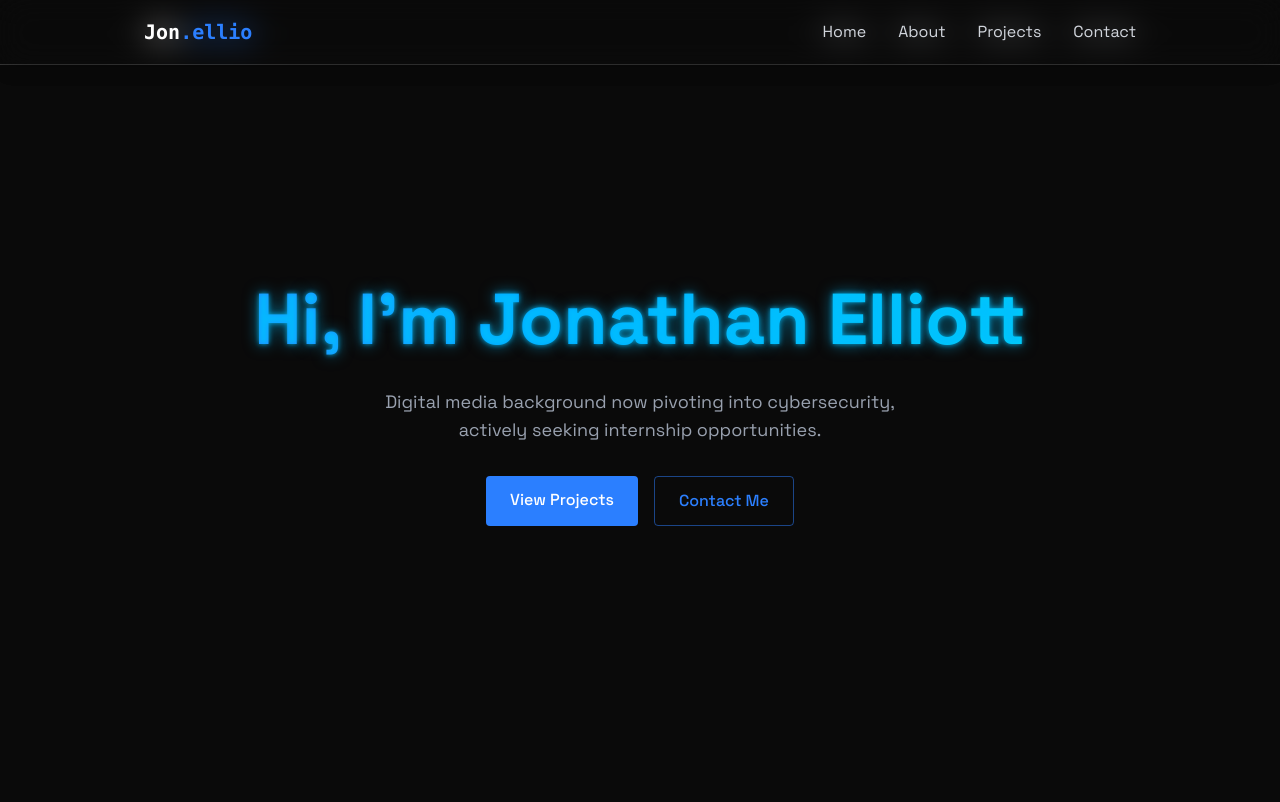
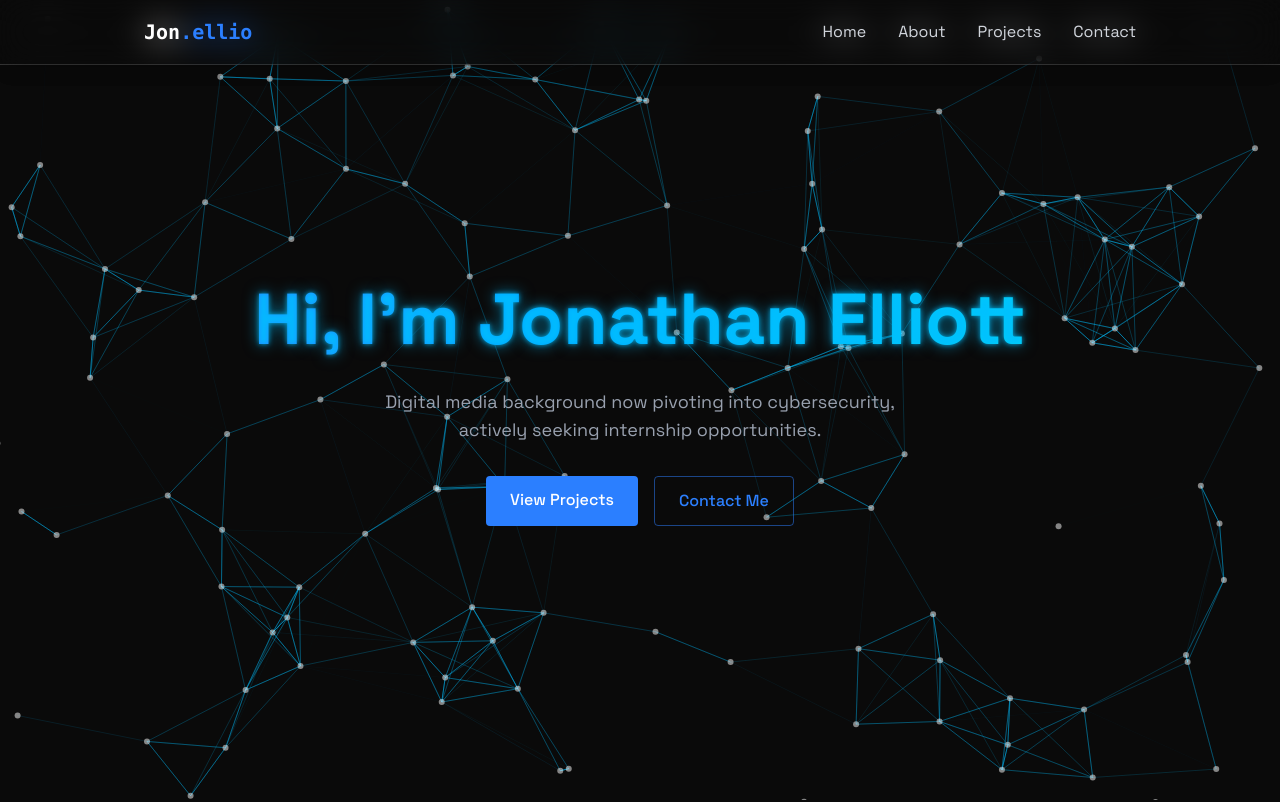
Before and after one commit to mindy1dog1/portfolio, a React (Vite) app: page /#/ in a window 1280 px wide. Shown: the top 802 px of the page. Built offline with nearby package versions, Linux system fonts and the light colour scheme.

Commit message:
mostly just a home page upd

```diff
--- a/src/commponets/sections/Home.jsx
+++ b/src/commponets/sections/Home.jsx
@@ -1,14 +1,72 @@
+import React, { useCallback } from "react";
 import { RevealOnScroll } from "../RevelOnScroll";
-import { Link } from "react-scroll"; // ✅ Import Link
+import { Link } from "react-scroll";
+import Particles from "react-tsparticles";
+import { loadFull } from "tsparticles"; // THIS is important
 
 export const Home = () => {
+  const particlesInit = useCallback(async (engine) => {
+    console.log(engine); // Now you should see something
+    await loadFull(engine); // THIS loads the particles engine fully
+  }, []);
+
   return (
-    <section id="home" className="min-h-screen flex items-center justify-center relative">
+    <section id="home" className="min-h-screen flex items-center justify-center relative overflow-hidden">
+      <Particles
+        id="tsparticles"
+        init={particlesInit}
+        options={{
+          fullScreen: { enable: false }, // VERY IMPORTANT so it doesn't break your layout
+          particles: {
+            number: {
+              value: 100,
+              density: {
+                enable: true,
+                area: 800,
+              },
+            },
+            shape: {
+              type: "circle",
+            },
+            opacity: {
+              value: 0.5,
+            },
+            size: {
+              value: 3,
+            },
+            move: {
+              enable: true,
+              speed: 1,
+              random: true,
+              out_mode: "out",
+            },
+            links: {
+              enable: true,
+              distance: 150,
+              color: "#00bfff",
+              opacity: 0.5,
+              width: 1,
+            },
+          },
+          interactivity: {
+            events: {
+              onhover: {
+                enable: true,
+                mode: "repulse",
+              },
+              onclick: {
+                enable: true,
+                mode: "push",
+              },
+            },
+          },
+        }}
+        className="absolute inset-0 w-full h-full"
+      />
+
       <RevealOnScroll>
-        <div>
         <div className="text-center z-10 px-4">
-            <h1 className="text-5xl md:text-7xl font-bold mb-6 bg-gradient-to-r from-blue-500 to-cyan-400 bg-clip-text text-transparent leading-tight
-                text-shadow-md">
+          <h1 className="text-5xl md:text-7xl font-bold mb-6 bg-gradient-to-r from-blue-500 to-cyan-400 bg-clip-text text-transparent leading-tight text-shadow-md">
             Hi, I'm Jonathan Elliott
           </h1>
 
@@ -18,10 +76,10 @@ export const Home = () => {
 
           <div className="flex justify-center space-x-4">
             <Link
-                to="projects" // 👈 id of the section you want to scroll to
+              to="projects"
               smooth={true}
               duration={500}
-                offset={-80} // Adjust based on your sticky navbar height
+              offset={-80}
               className="bg-blue-500 text-white py-3 px-6 rounded font-medium transition relative overflow-hidden cursor-pointer hover:-translate-y-0.5 hover:drop-shadow-[0_0_6px_rgba(0,191,255,0.7)]"
             >
               View Projects
@@ -32,15 +90,10 @@ export const Home = () => {
               smooth={true}
               duration={500}
               offset={-80}
-                className="border border-blue-500/50 text-blue-500 py-3 px-6 rounded font-medium
-                  transition-all duration-300 ease-in-out cursor-pointer
-                  hover:-translate-y-1
-                  hover:shadow-[0_0_20px_rgba(59,130,246,0.5)]
-                  hover:bg-blue-500/10"
+              className="border border-blue-500/50 text-blue-500 py-3 px-6 rounded font-medium transition-all duration-300 ease-in-out cursor-pointer hover:-translate-y-1 hover:shadow-[0_0_20px_rgba(59,130,246,0.5)] hover:bg-blue-500/10"
             >
               Contact Me
             </Link>
-            </div>
           </div>
         </div>
       </RevealOnScroll>
--- a/vite.config.js
+++ b/vite.config.js
@@ -1,7 +1,6 @@
-import { defineConfig } from 'vite'
-import react from '@vitejs/plugin-react'
-import tailwindcss from '@tailwindcss/vite'
-
+import { defineConfig } from 'vite';
+import react from '@vitejs/plugin-react';
+import tailwindcss from '@tailwindcss/vite';
 
 // https://vite.dev/config/
 export default defineConfig({
@@ -9,10 +8,25 @@ export default defineConfig({
     extensions: ['.js', '.jsx', '.ts', '.tsx'], // Ensure .jsx and .tsx are included
   },
   plugins: [
-     react(),
-     tailwindcss(),
+    react(),
+    tailwindcss(),
+  ],
+  base: "/portfolio",
+  assetsInclude: ['**/*.glb', '**/*.gltf'],
 
-    ],
-    base: "/portfolio",
-    assetsInclude: ['**/*.glb', '**/*.gltf']
-  })
+  // ⬇️ MISSING COMMA WAS HERE before "build:"
+  build: {
+    rollupOptions: {
+      output: {
+        manualChunks(id) {
+          if (id.includes("node_modules")) {
+            if (id.includes("@react-three")) return "three-vendor";
+            if (id.includes("three")) return "three-core";
+            return "vendor";
+          }
+        },
+      },
+    },
+    chunkSizeWarningLimit: 1500, // optional: raise the warning limit
+  },
+});
```
Also changed, not shown: package.json (+7 -1 lines), 1 other file (tests, documents, lock files or other folders). Lines whose indentation alone changed are shown as unchanged.
